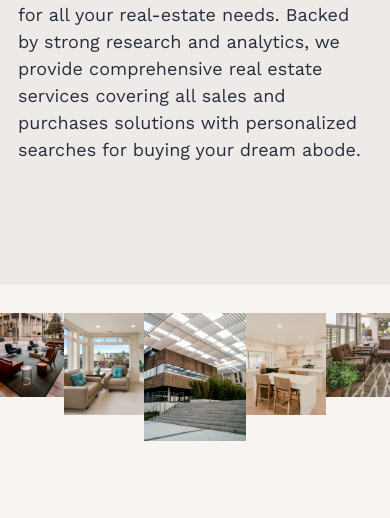
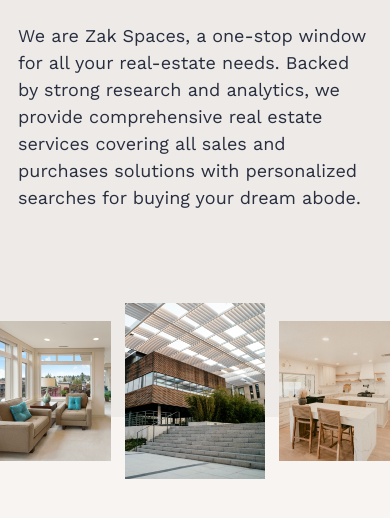
Before and after one commit to JahanviJasani/zak_spaces, a plain HTML site: page index.html in a window 390 px wide. Shown: the part 734-1252 px from the top of the page. Drawn offline with nearby package versions, Linux system fonts and the light colour scheme.

Commit message:
image grid mobile responsive I

```diff
--- a/css/style.css
+++ b/css/style.css
@@ -155,15 +155,36 @@ img, svg {
   top: 0;
   left: 0;
   width: 100%;
-  height: 65%;
+  height: 78%;
+  /* height: 65%; */
   background: #EDEAE8;
   z-index: -1;
 }
 
-.image_grid {
+.image_grid_container {
   display: flex;
+  align-items: center;
   justify-content: space-between;
-  margin-top: 9.375rem;
+  margin-top: 2.75rem;
+  /* margin-top: 6.25rem; */
+}
+
+.grid_element {
+  overflow: hidden;
+  transition: all 0.8s;
+}
+
+.grid_element img {
+  transition: all 0.8s;
+}
+
+.grid_element:hover > img {
+  transform: scale(1.1);
+  transition: all 0.8s;
+}
+
+.element_mid {
+  margin: 0 0.875rem;
 }
 
 /*--------------------------------------------------------------
--- a/index.html
+++ b/index.html
@@ -53,32 +53,30 @@
       <div class="container">
         <div class="row justify-content-between">
           <div class="col-md-5">
-            <h1 class="title-one">Switch to a hassle-free real estate experience<span class="red">.</span></h1>
+            <h1 class="title-one mb-5">Switch to a hassle-free real estate experience<span class="red">.</span></h1>
           </div>
           <div class="col-md-6">
-            <p>We are Zak Spaces, a one-stop window for all your real-estate needs. Backed by strong research and analytics, we provide comprehensive real estate services covering all sales and purchases solutions with personalized searches for buying your dream abode.
+            <p class="mb-5">We are Zak Spaces, a one-stop window for all your real-estate needs. Backed by strong research and analytics, we provide comprehensive real estate services covering all sales and purchases solutions with personalized searches for buying your dream abode.
             </p>
           </div>
         </div>
       </div>
       <div class="container image_grid_container">
-        <div class="image_grid">
-          <div class="grid_element">
+          <div class="grid_element d-none d-md-block">
             <img src="img/office_space01.png" >
           </div>
           <div class="grid_element">
             <img src="img/home_space01.png" >
           </div>
-          <div class="grid_element">
+          <div class="grid_element element_mid">
             <img src="img/office_space02.png" >
           </div>
           <div class="grid_element">
             <img src="img/home_space02.png" >
           </div>
-          <div class="grid_element">
+          <div class="grid_element d-none d-md-block">
             <img src="img/office_space03.png" >
           </div>
-        </div>
       </div>
     </section>
 
```
